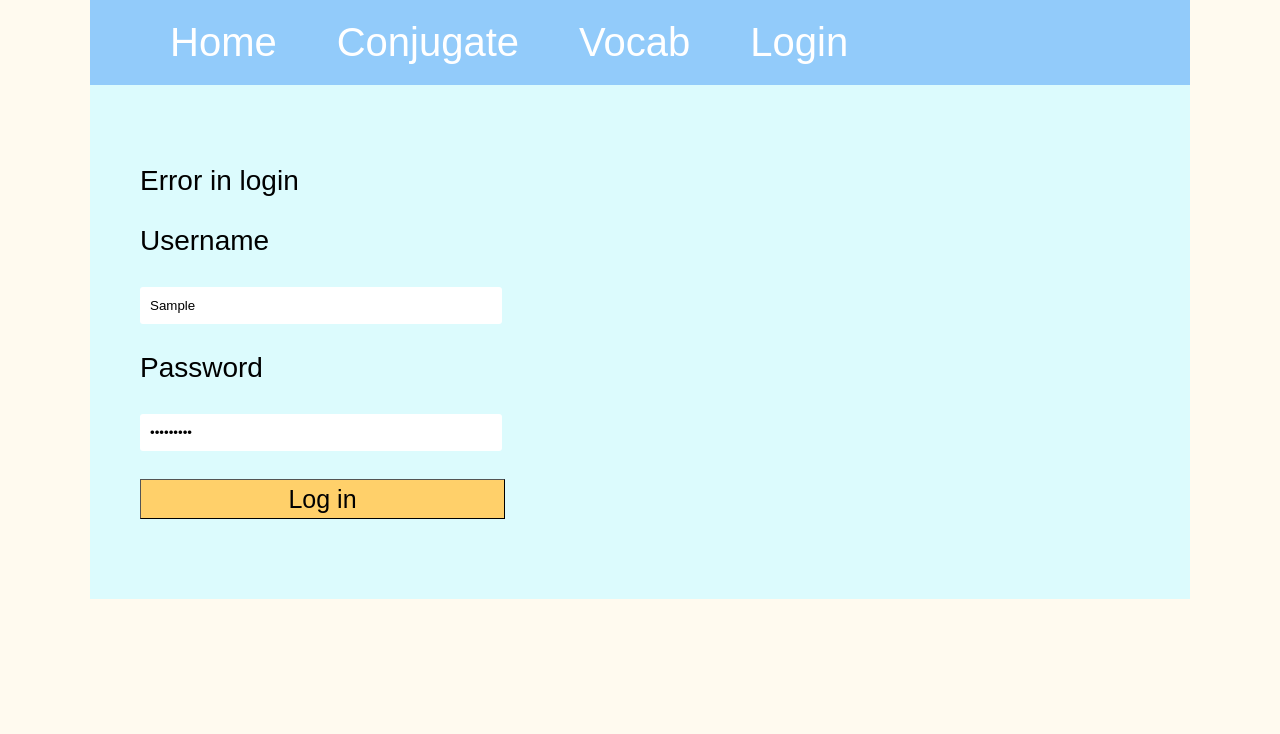
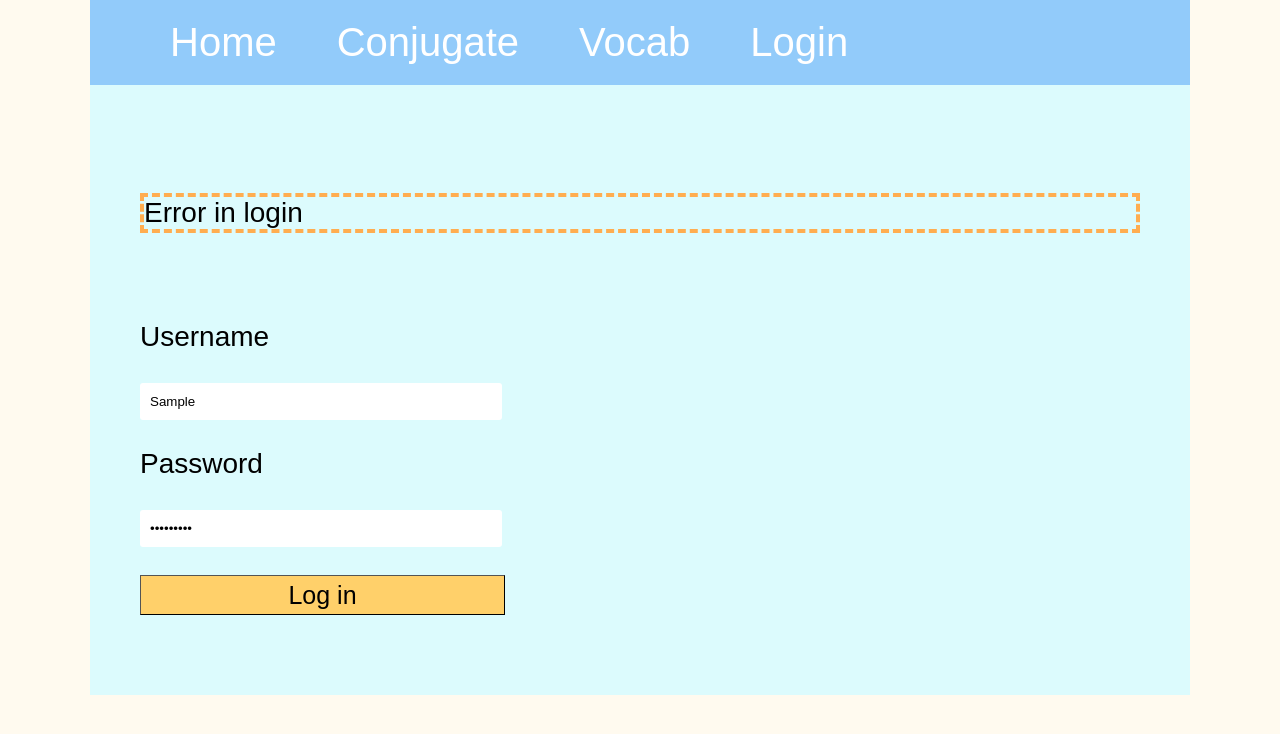
Before and after one commit to ShootingStar91/taivuttaja, a React (Create React App) app in the folder frontend/: page /login in a window 1280 px wide. Both pictures are taken after typing "Sample", "Sample123" into the empty fields and a click on the button "Log in". Shown: the top 734 px of the page. Built offline with nearby package versions, Linux system fonts and the light colour scheme; no server answers.

Commit message:
Notifications, conjugation form behaviour fixes

```diff
--- a/frontend/src/App.css
+++ b/frontend/src/App.css
@@ -86,3 +86,13 @@ button {
 .tooltip:hover .tooltiptext {
   visibility: visible;
 }
+
+.notificationDiv {
+  height: 100px;
+}
+
+.notification {
+  border-style: dashed;
+  border-width: 4px;
+  border-color:rgb(255, 173, 80);
+}
--- a/frontend/src/App.tsx
+++ b/frontend/src/App.tsx
@@ -47,6 +47,7 @@ const App = () => {
     }
 
   }, []);
+
   console.log('before app return, user: ', user);
 
   return (
--- a/frontend/src/components/ConjugatePage/index.tsx
+++ b/frontend/src/components/ConjugatePage/index.tsx
@@ -4,6 +4,8 @@ import { getWordForm, getForm, getFormDescription } from '../../utils';
 
 
 export const ConjugatePage = ({ word, getWord }: { word: Word | null, getWord: () => void }) => {
+
+  const [notification, setNotification] = useState<string>("");
 
   const forms = ['1s', '2s', '3s', '1p', '2p', '3p'];
 
@@ -57,19 +59,25 @@ export const ConjugatePage = ({ word, getWord }: { word: Word | null, getWord: (
       }
     });
     if (!fail) {
-      setFormState({ ...initialState });
-      getWord();
-      resetFormColors();
-      const nextField = document.getElementById("0");
-      nextField?.focus();
+      setNotification("¡Todo correcto!");
+      setTimeout(() => {
+        setNotification("");
+        setFormState({ ...initialState });
+        getWord();
+        resetFormColors();
+        const nextField = document.getElementById("0");
+        nextField?.focus();
+
+      }, 2000);
 
     }
   };
 
   const onKeyDown = (e: KeyboardEvent<HTMLFormElement>) => {
+
     if (e.key === "Tab") {
       const activeField = document.activeElement?.getAttribute('id');
-      if (activeField !== null && activeField !== undefined && activeField === "5") {
+      if (activeField !== null && activeField !== undefined && activeField === "5" && !e.shiftKey) {
         e.preventDefault();
       }
       onTry(false);
@@ -116,6 +124,8 @@ export const ConjugatePage = ({ word, getWord }: { word: Word | null, getWord: (
         <p><button type='button' onClick={onSkip}>Skip</button></p>
         </form>
       </div>
+      {notification !== "" && <div className="notificationDiv"><p className="notification">{notification}</p></div>}
+
     </div>
   );
 };
--- a/frontend/src/components/UserPage/login.tsx
+++ b/frontend/src/components/UserPage/login.tsx
@@ -10,7 +10,7 @@ export const LoginForm = ({onLogin}: {onLogin: (user: User) => void}) => {
   const navigate = useNavigate();
   const [username, setUsername] = useState('');
   const [password, setPassword] = useState('');
-  const [notification, setNotification] = useState('');
+  const [notification, setNotification] = useState<string>("");
   const user = useAppSelector(selectUser);
   console.log(user.user?.username);
 
@@ -42,7 +42,7 @@ export const LoginForm = ({onLogin}: {onLogin: (user: User) => void}) => {
 
   return (
     <div>
-      {notification !== '' && <div className='notification'>{notification}</div>}
+      {notification !== "" && <div className="notificationDiv"><p className="notification">{notification}</p></div>}
       <form onSubmit={tryLogin}>
         <p><label>Username</label></p><p><input type='text' onChange={handleUsernameChange} value={username}></input></p>
         <p><label>Password</label></p><p><input type='password' onChange={handlePasswordChange} value={password}></input></p>
```
Also changed, not shown: 1 other file (tests, documents, lock files or other folders).
